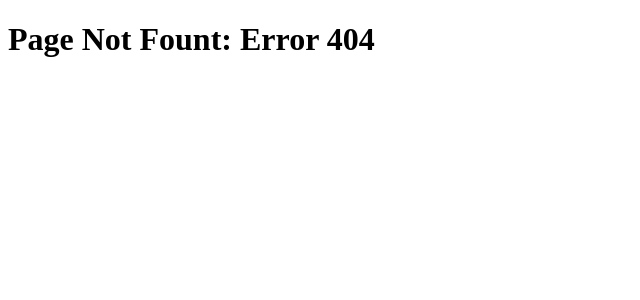
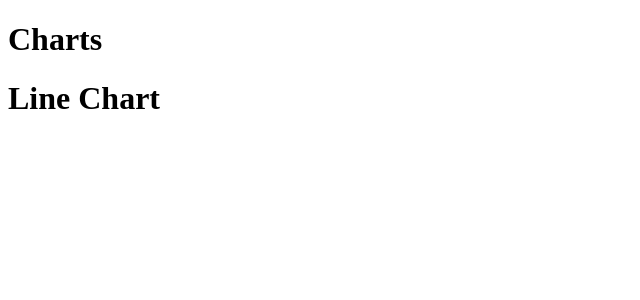
Before and after one commit to ChotaliyaYash/Next-JS-Practice, a Next.js app in the folder next_practice_one/: page /dashboard in a window 1280 px wide. Before the commit this address had no page. Shown: the top 300 px of the page, without its empty margins (0-640 px from the left). Built offline with nearby package versions, Linux system fonts and the light colour scheme.

Commit message:
file colocation means deep dive into file structure

```diff
--- /dev/null
+++ b/next_practice_one/src/app/dashboard/page.tsx
@@ -0,0 +1,14 @@
+import React from 'react'
+
+import LineChart from '../../components/line-chart'
+
+const FunctionChart = () => {
+  return (
+    <div>
+        <h1>Charts</h1>
+        <LineChart />
+    </div>
+  )
+}
+
+export default FunctionChart
--- /dev/null
+++ b/next_practice_one/src/components/line-chart.tsx
@@ -0,0 +1,11 @@
+import React from 'react'
+
+const LineChart = () => {
+  return (
+    <div>
+        <h1>Line Chart</h1>
+    </div>
+  )
+}
+
+export default LineChart
```
